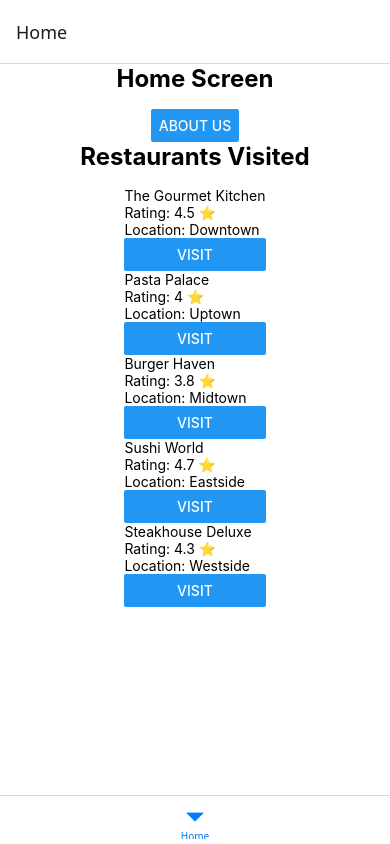
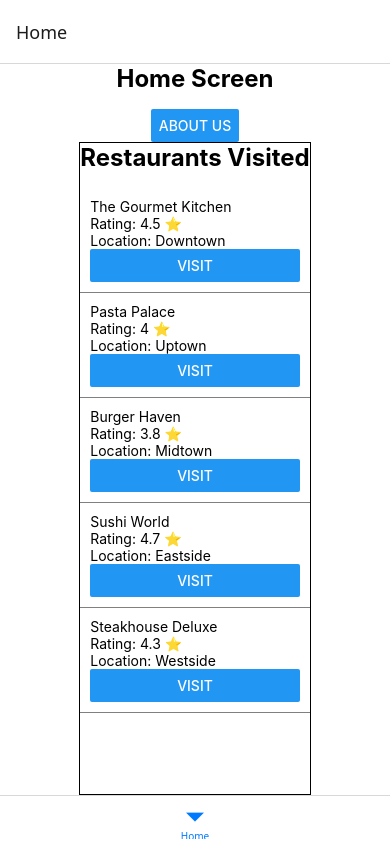
Before and after one commit to Marcq04/Group84_COMP3074, a React Native app: screen /Home in a window 390 px wide. Built offline with nearby package versions, Linux system fonts and the light colour scheme.

Commit message:
added css elements

```diff
--- a/components/HomeScreen.js
+++ b/components/HomeScreen.js
@@ -16,12 +16,12 @@ export default function HomeScreen({navigation}) {
             <Text style={styles.text}>Home Screen</Text>
             <Button title="About Us" onPress={() => navigation.navigate('About')} />
             {/* Implement a list view of restaurants */}
-            <View style={styles.container}>
+            <View style={styles.listViewContainer}>
                 <Text style={styles.text}>Restaurants Visited</Text>
                 <FlatList
                     data={restaurantData}
                     renderItem={({ item }) => (
-                        <View>
+                        <View style={styles.listItem}>
                             <Text>{item.name}</Text>
                             <Text>Rating: {item.rating} ⭐</Text>
                             <Text>Location: {item.location}</Text>
@@ -46,5 +46,15 @@ const styles = StyleSheet.create({
         fontSize: 24,
         fontWeight: 'bold',
         marginBottom: 16,
-    }
+    },
+    listViewContainer: {
+        flex: 1,
+        borderWidth: 1,
+        borderColor: 'black',
+    },
+    listItem: {
+        padding: 10,
+        borderBottomWidth: 1,
+        borderBottomColor: 'gray',
+    },
   });
```
